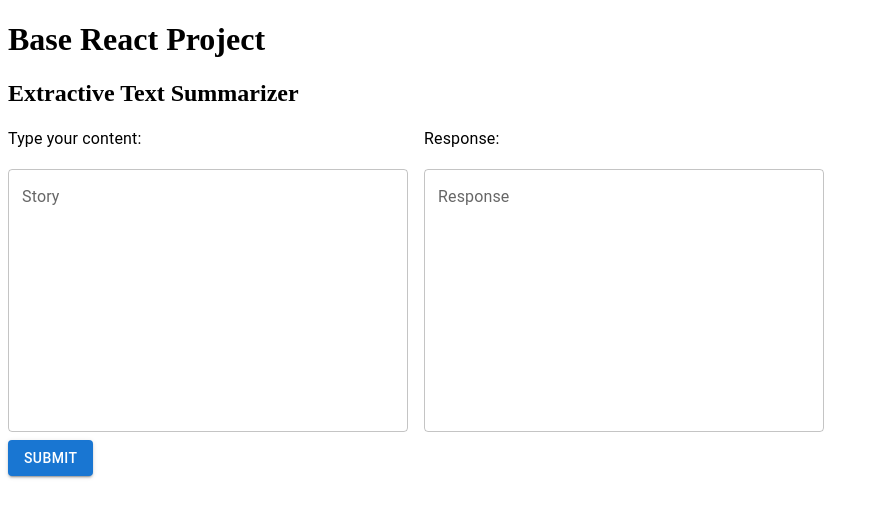
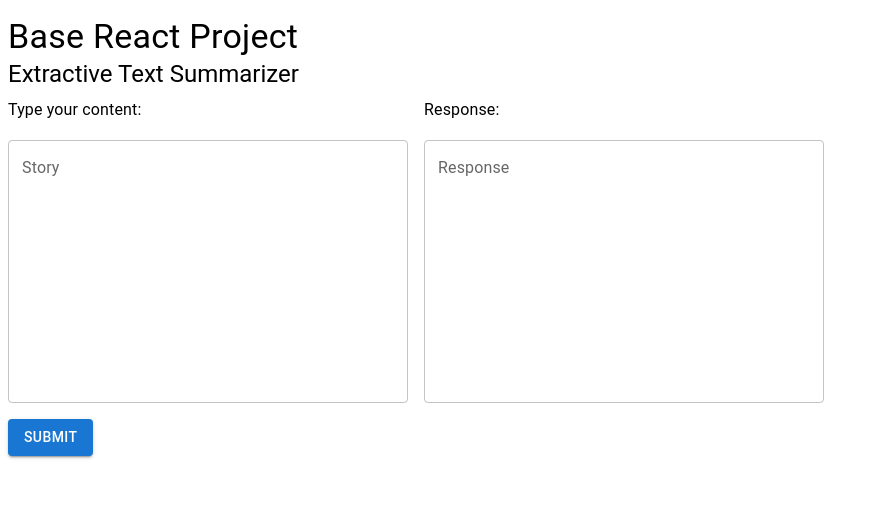
Before and after one commit to anastasiaagstn/finpro-text-summarizer-web, a React (Vite) app in the folder client/: page / in a window 1280 px wide. Shown: the top 518 px of the page, without its empty margins (0-880 px from the left). Built offline with nearby package versions, Linux system fonts and the light colour scheme.

Commit message:
client: turn off react prop, update app jsx, update text area component

```diff
--- a/client/src/App.jsx
+++ b/client/src/App.jsx
@@ -1,14 +1,23 @@
+import { useState } from 'react';
 import TextArea from "./components/TextAreaComponent.jsx";
+import { Stack, Typography } from '@mui/material';
 
 function App() {
-  // const [count, setCount] = useState(0);
+  const [isLoading, setIsLoading] = useState(0);
 
   return (
-    <div className="App">
-      <h1>Base React Project</h1>
-      <h2>Extractive Text Summarizer</h2>
-      <TextArea/>
-    </div>
+    <Stack className="App">
+      <Stack my={1}>
+        <Typography variant='h4'>Base React Project</Typography>
+        <Typography variant='h5'>Extractive Text Summarizer</Typography>
+      </Stack>
+      <TextArea setIsLoading={setIsLoading}/>
+      {isLoading ?
+        <Stack>
+          <Typography>Loading...</Typography>
+        </Stack>
+        : null }
+    </Stack>
   )
 }
 
--- a/client/src/components/TextAreaComponent.jsx
+++ b/client/src/components/TextAreaComponent.jsx
@@ -2,7 +2,7 @@ import { useState } from 'react';
 import axios from 'axios';
 import { Button, Stack, TextField, Typography } from '@mui/material';
 
-const TextAreaComponent = () => {
+const TextAreaComponent = ({ setIsLoading }) => {
   const [textAreaValue, setTextAreaValue] = useState('');
   const [responseValue, setResponseValue] = useState('');
 
@@ -12,6 +12,8 @@ const TextAreaComponent = () => {
 
   const handleSubmit = async (event) => {
     event.preventDefault();
+    setIsLoading(true);
+    setResponseValue("");
 
     try {
       const response = await axios.post('http://localhost:3000/test-api', { textDocument: textAreaValue });
@@ -20,11 +22,13 @@ const TextAreaComponent = () => {
     } catch (error) {
       console.error(error);
     }
+
+    setIsLoading(false);
   };
 
   return (
     <form onSubmit={handleSubmit}>
-      <Stack display="flex" spacing={2} direction={'row'} paddingBottom={1}>
+      <Stack display="flex" spacing={2} direction={'row'} pb={1}>
         <Stack display="block" direction={'column'}>
           <Typography htmlFor="myTextArea">Type your content:</Typography><br />
           <TextField
@@ -50,13 +54,11 @@ const TextAreaComponent = () => {
           />
         </Stack>
       </Stack>
-      <Stack display="block">
+      <Stack display="block" my={1}>
         <Button type="submit" variant="contained">Submit</Button>
       </Stack>
     </form>
   );
 };
 
-
-
 export default TextAreaComponent;
```
Also changed, not shown: client/.eslintrc.cjs.
